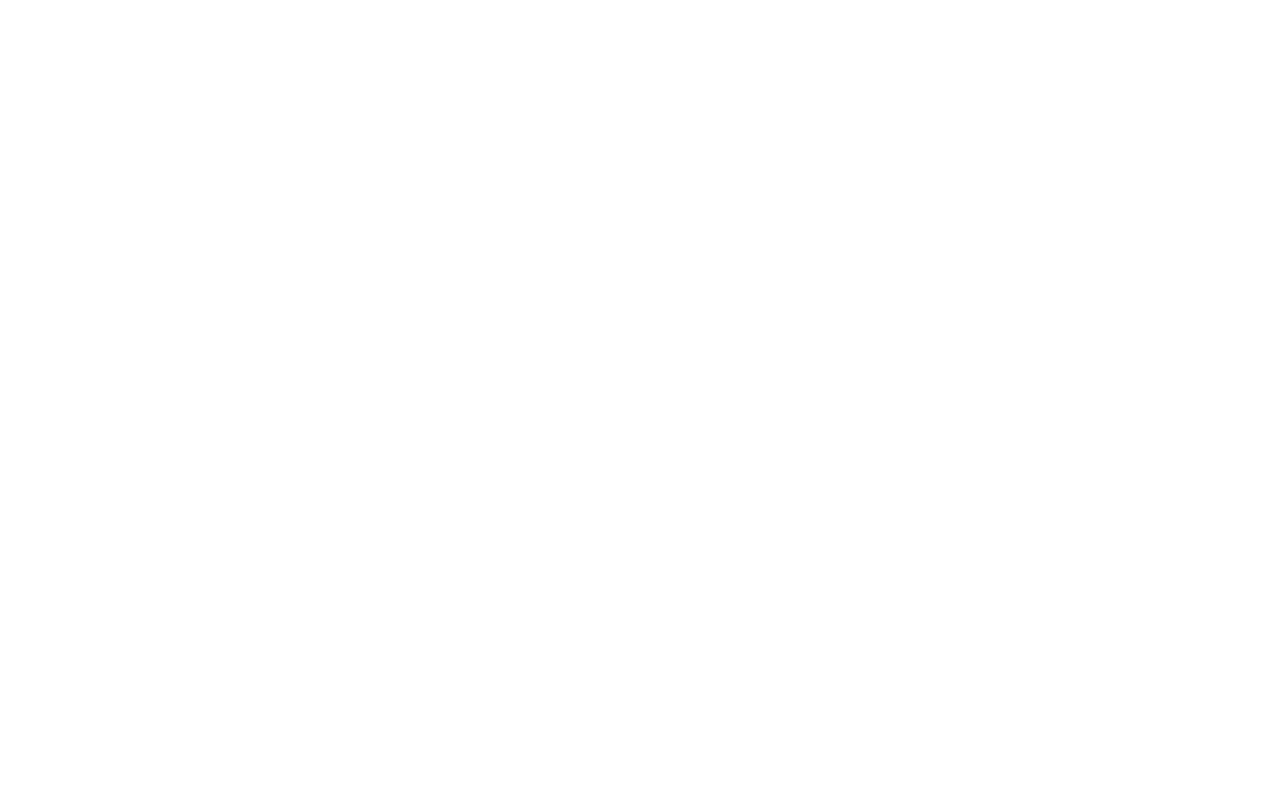
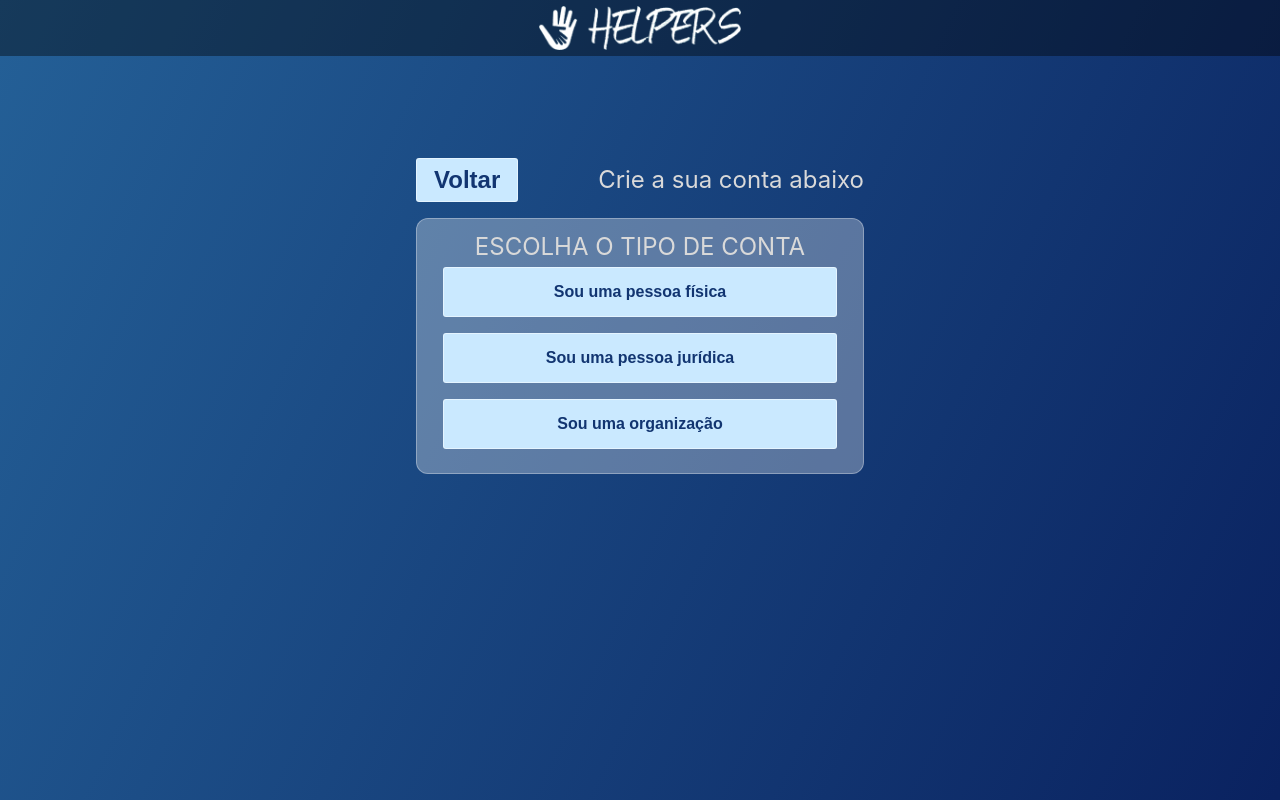
Before and after one commit to fabiojcp/helpers, a React (Create React App) app: page /register in a window 1280 px wide. Built offline with nearby package versions, Linux system fonts and the light colour scheme.

Commit message:
feat: register desktop version first form

```diff
--- a/src/pages/registration/Index.jsx
+++ b/src/pages/registration/Index.jsx
@@ -1,3 +1,55 @@
-export default function Registration () {
-    return <></>
+import logo from "../../assets/imgs/LogotipoBranca.svg";
+import { useState } from "react";
+import Button from "../../components/button";
+import {
+  DivMain,
+  DivHeader,
+  DivForm,
+  FormHeader,
+  BtnBack,
+  P,
+  Form,
+  FormTitle,
+} from "./style";
+import { Logo } from "../landing/styles";
+import { Link } from "react-router-dom";
+
+export default function Registration() {
+  const [type, setType] = useState("");
+
+  return (
+    <DivMain>
+      <DivHeader>
+        <Logo src={logo} alt="logo" />
+      </DivHeader>
+      <DivForm>
+        <FormHeader>
+          <Link to={"/"}>
+            <BtnBack>Voltar</BtnBack>
+          </Link>
+          <P>Crie a sua conta abaixo</P>
+        </FormHeader>
+        <Form>
+          {type === "" && (
+            <>
+              <FormTitle>ESCOLHA O TIPO DE CONTA</FormTitle>
+              <Button onClick={() => setType("fisica")}>
+                Sou uma pessoa física
+              </Button>
+              <Button onClick={() => setType("juridica")}>
+                Sou uma pessoa jurídica
+              </Button>
+              <Button onClick={() => setType("entity")}>
+                Sou uma organização
+              </Button>
+            </>
+          )}
+          {type === "fisica" && (
+          <>
+
+          </>)}
+        </Form>
+      </DivForm>
+    </DivMain>
+  );
 }
--- /dev/null
+++ b/src/pages/registration/style.js
@@ -0,0 +1,68 @@
+//DivMain, DivHeader, DivForm, FormHeader, BtnBack, P, Form, FormTitle
+import styled from "styled-components";
+
+export const DivMain = styled.div`
+  background: linear-gradient(114.83deg, #246097 0%, #0a2260 99.64%);
+  height: 100vh;
+  width: 100vw;
+`;
+
+export const DivHeader = styled.div`
+  background: rgba(0, 0, 0, 0.4);
+  height: 7vh;
+  display: flex;
+  flex-direction: row;
+  align-items: center;
+  justify-content: center;
+`;
+
+export const DivForm = styled.div`
+  width: 35%;
+  margin: 8% 32.5% 0 32.5%;
+  display: flex;
+  flex-direction: column;
+  color: #d9d9d9;
+  font-size: 1.5rem;
+`;
+
+export const FormHeader = styled.div`
+  display: flex;
+  flex-direction: row;
+  justify-content: space-between;
+  align-items: center;
+  margin: 0 0 2vh 0; ;
+`;
+
+export const BtnBack = styled.button`
+  background: #cae9ff;
+  color: #123571;
+  border-radius: 3px;
+  border: 1px solid rgba(255, 255, 255, 0.5);
+  padding: 10% 25%;
+  font-size: 1.5rem;
+  font-weight: bolder;
+  cursor: pointer;
+  :hover {
+    background: #82c3ff;
+  }
+`;
+
+export const P = styled.p``;
+
+export const Form = styled.form`
+  background: rgba(255, 255, 255, 0.3);
+  border: 1px solid rgba(255, 255, 255, 0.31);
+  padding: 2vh 2vw 1vh 2vw;
+  border-radius: 12px;
+  * {
+    margin: 0 0 2vh 0;
+  }
+  :last-child {
+    margin: 0;
+  }
+`;
+
+export const FormTitle = styled.p`
+  text-align: center;
+  margin: 0 0 1vh 0;
+`;
```
